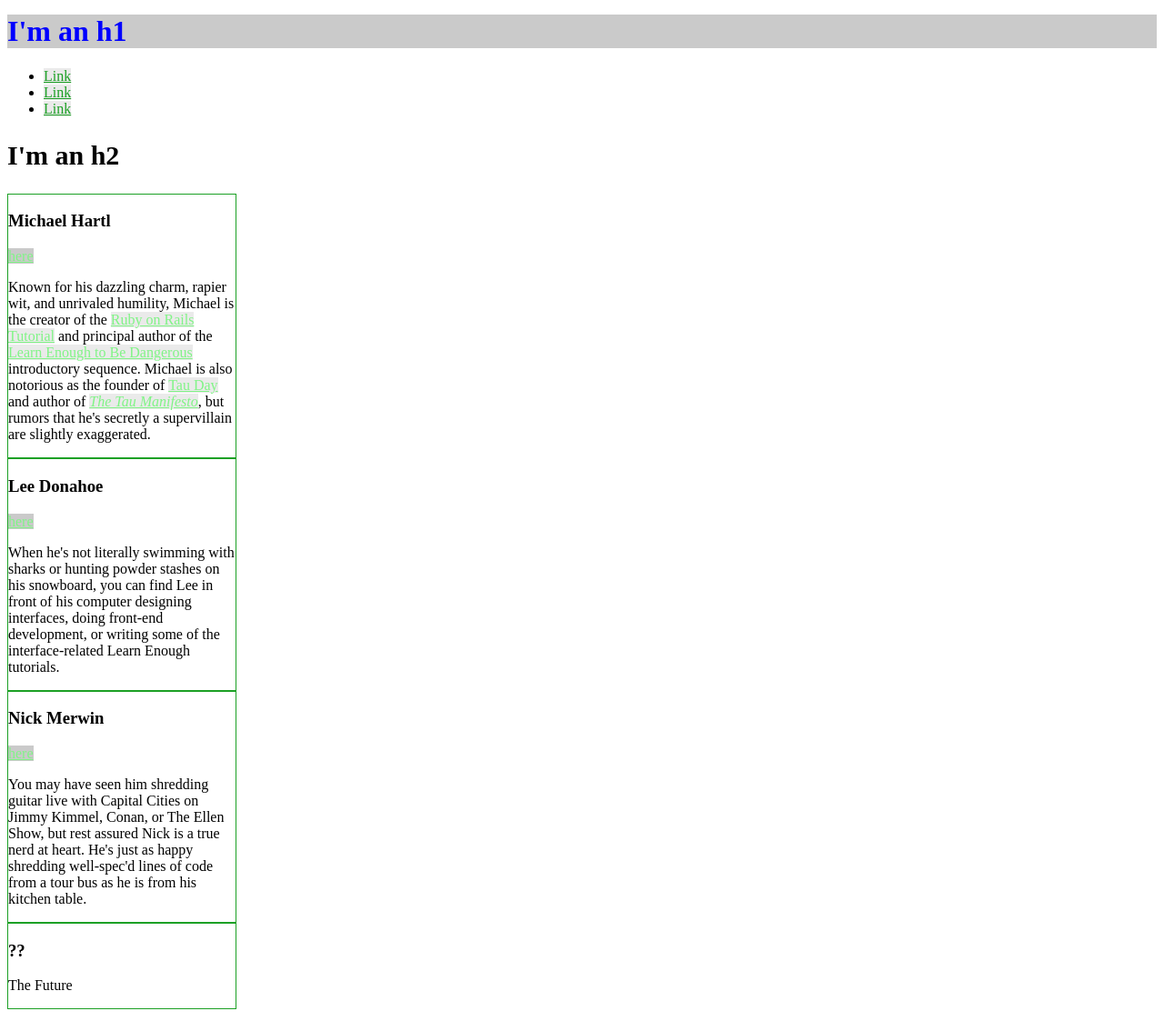
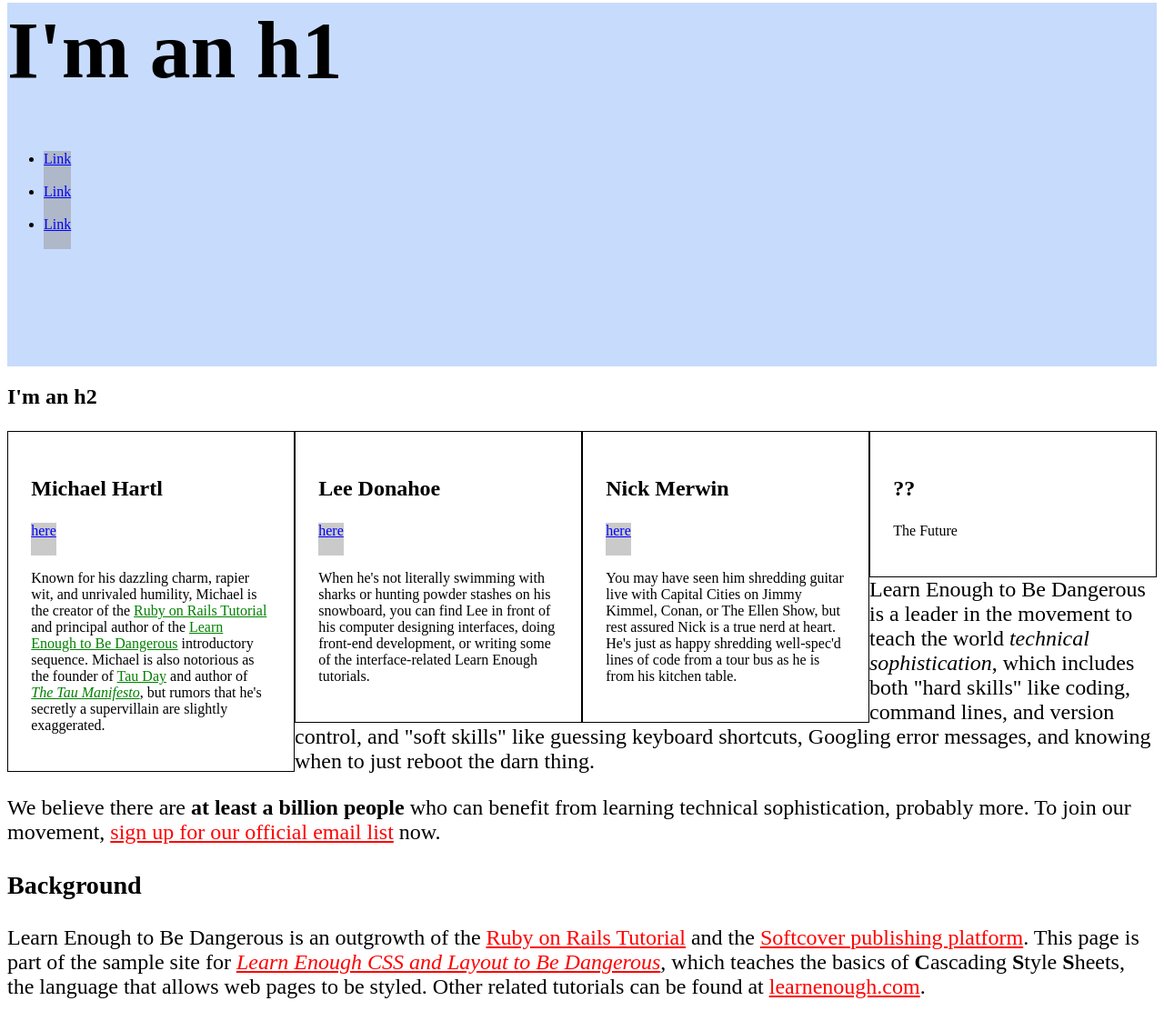
Before and after one commit to brandonprograms/brandonprograms.github.io, a plain HTML site: page index.html in a window 1280 px wide. Shown: the part 5-1128 px from the top of the page at 91% size. Drawn offline with Linux system fonts and the light colour scheme.

Commit message:
add float work

```diff
--- a/index.html
+++ b/index.html
@@ -1,56 +1,83 @@
-<!DOCTYPE html>
-
 <html>
-
   <head>
     <title>Test Page: Don't Panic</title>
     <meta charset="utf-8">
     <style>
-    /* Global Styles */
-      .bio-wrapper {
-        width: 500px;
-      }
-      div.bio-box {
-        border: 1px solid #1ca025;
+      /* GLOBAL STYLES */
+      h1 {
+        font-size: 7vw;
+        margin-top: 0;
       }
       a {
-        color: #1ca025;
-        background: rgba(150, 150, 150, 0.2);
+        color: #f00;
+      }
+
+      /* HERO STYLES */
+      .full-hero {
+        background-color: #c7dbfc;
+        height: 50vh;
+      }
+
+      /* SOCIAL STYLES */
+      .social-link {
+        background: rgba(150, 150, 150, 0.5);
+        color: blue;
+        display: inline-block;
+        height: 36px;
+      }
+
+      /* BIO STYLES */
+      .bio-wrapper {
+        font-size: 24px;
+      }
+      .bio-wrapper: after {
+        visibility: hidden;
+        display: block;
+        font-size: 0;
+        content: " ";
+        clear: both;
+        height: 0;
       }
       .bio-box {
-        border: 10px solid #000;
-        width: 50%;
+        border: 1px solid black;
+        box-sizing: border-box;
+        float: left;
+        font-size: 1rem;
+        padding: 2%;
+        width: 25%;
       }
-      .bio-box a {
-        color: #80f486;
+      .bio-box h3 {
+        font-size: 1.5em;
       }
-      .social-link {
-        background: rgba(150, 150, 150, .5);
-        color: blue;
+      .bio-copy {
+        font-size: 1em;
       }
-      h2 {
-        font-size: 30px;
+      .bio-copy a {
+        color: green;
       }
     </style>
   </head>
   <body>
-    <h1 class="social-link">I'm an h1</h1>
+    <div class="full-hero hero-home">
+      <h1>I'm an h1</h1>
       <ul>
         <li>
-        <a href="http://example.com/">Link</a>
+          <a href="http://example.com/" class="social-link">Link</a>
         </li>
         <li>
-        <a href="http://example.com/">Link</a>
+          <a href="http://example.com/" class="social-link">Link</a>
         </li>
         <li>
-        <a href="http://example.com/">Link</a>
+          <a href="http://example.com/" class="social-link">Link</a>
         </li>
       </ul>
+    </div>
     <h2>I'm an h2</h2>
     <div class="bio-wrapper">
       <div class="bio-box">
         <h3>Michael Hartl</h3>
         <a href="http://twitter.com/mhartl" class="social-link">here</a>
+        <div class="bio-copy">
           <p>
             Known for his dazzling charm, rapier wit, and unrivaled humility,
             Michael is the creator of the
@@ -65,25 +92,30 @@
             are slightly exaggerated.
           </p>
         </div>
+      </div>
       <div class="bio-box">
         <h3>Lee Donahoe</h3>
         <a href="https://twitter.com/leedonahoe" class="social-link">here</a>
+        <div class="bio-copy">
           <p>
-        When he's not literally swimming with sharks or hunting powder stashes on
-        his snowboard, you can find Lee in front of his computer designing
-        interfaces, doing front-end development, or writing some of the
-        interface-related Learn Enough tutorials.
+            When he's not literally swimming with sharks or hunting powder
+            stashes on his snowboard, you can find Lee in front of his computer
+            designing interfaces, doing front-end development, or writing some of
+            the interface-related Learn Enough tutorials.
           </p>
+        </div>
       </div>
       <div class="bio-box">
         <h3>Nick Merwin</h3>
         <a href="https://twitter.com/nickmerwin" class="social-link">here</a>
+        <div class="bio-copy">
           <p>
-        You may have seen him shredding guitar live with Capital Cities on Jimmy
-        Kimmel, Conan, or The Ellen Show, but rest assured Nick is a true nerd at
-        heart. He's just as happy shredding well-spec'd lines of code from a tour
-        bus as he is from his kitchen table.
+            You may have seen him shredding guitar live with Capital Cities on
+            Jimmy Kimmel, Conan, or The Ellen Show, but rest assured Nick is a
+            true nerd at heart. He's just as happy shredding well-spec'd lines
+            of code from a tour bus as he is from his kitchen table.
           </p>
+        </div>
       </div>
       <div class="bio-box">
         <h3>??</h3>
@@ -91,6 +123,33 @@
           The Future
         </p>
       </div>
+      <p>
+        Learn Enough to Be Dangerous is a leader in the movement to teach the
+        world <em>technical sophistication</em>, which includes both "hard
+        skills" like coding, command lines, and version control, and "soft
+         skills" like guessing keyboard shortcuts, Googling error messages, and
+        knowing when to just reboot the darn thing.
+      </p>
+      <p>
+        We believe there are <strong>at least a billion people</strong> who can
+        benefit from learning technical sophistication, probably more. To join
+        our movement,
+        <a href="https://learnenough.com/#email_list">sign up for our official
+        email list</a> now.
+      </p>
+      <h3>Background</h3>
+      <p>
+        Learn Enough to Be Dangerous is an outgrowth of the
+        <a href="http://railstutorial.org/">Ruby on Rails Tutorial</a> and the
+        <a href="http://www.softcover.io/">Softcover publishing platform</a>.
+        This page is part of the sample site for
+        <a href="https://learnenough.com/css-tutorial"><em>Learn Enough CSS and
+        Layout to Be Dangerous</em></a>, which teaches the basics of
+        <strong>C</strong>ascading <strong>S</strong>tyle
+        <strong>S</strong>heets, the language that allows web pages to be styled.
+        Other related tutorials can be found at
+        <a href="https://learnenough.com/">learnenough.com</a>.
+      </p>
     </div>
   </body>
 </html>
```
Lines whose indentation alone changed are shown as unchanged.
